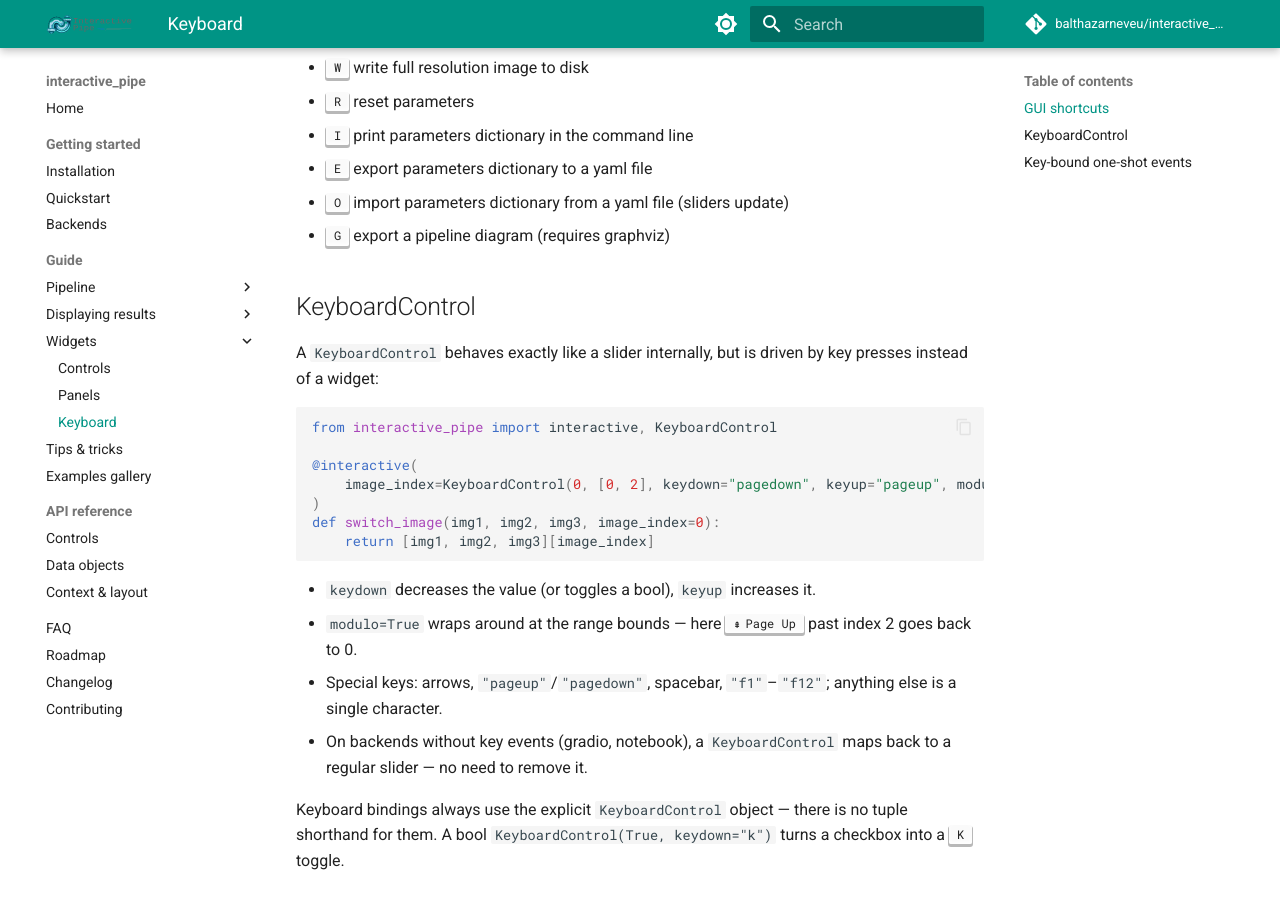
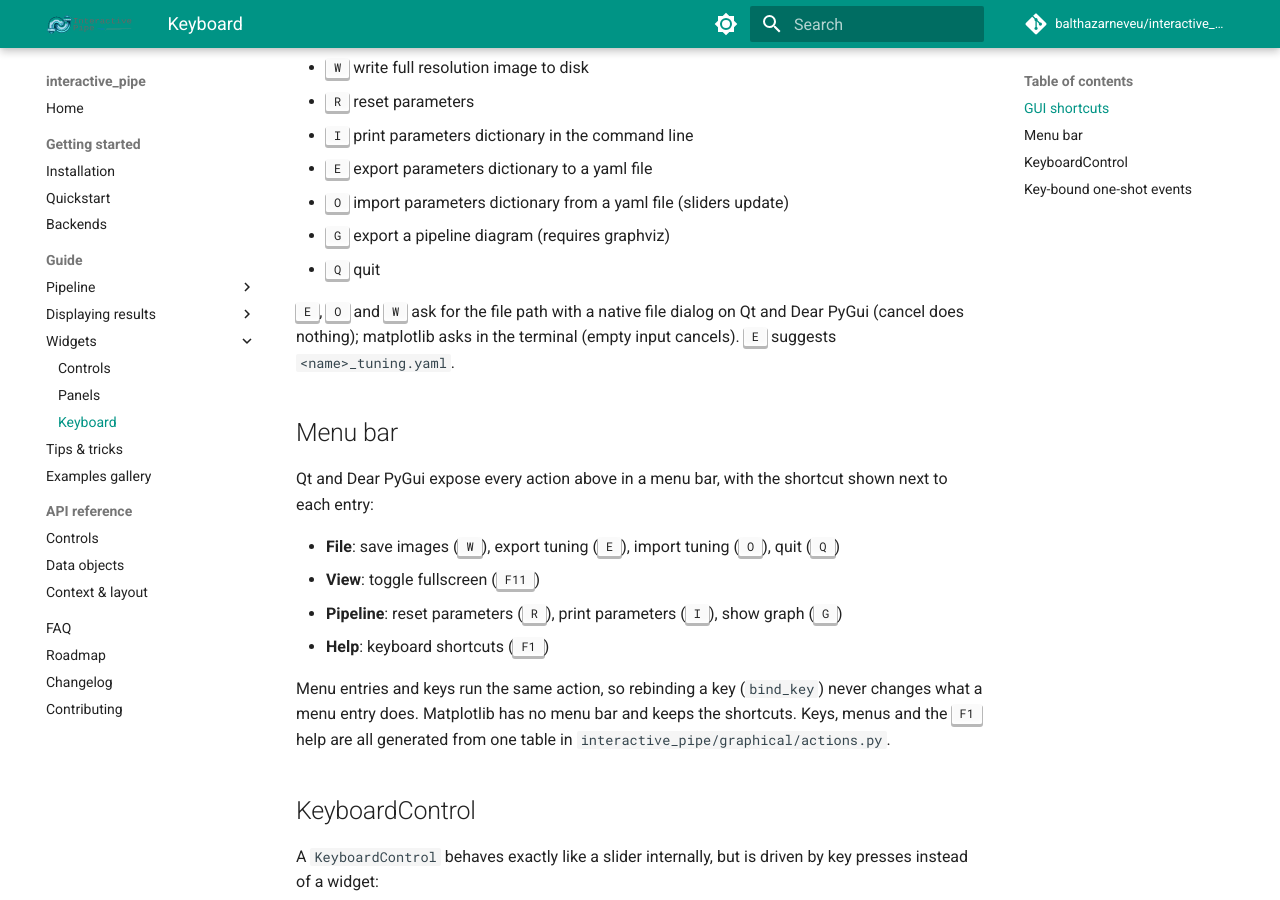
Before and after one commit to balthazarneveu/interactive_pipe, an MkDocs documentation site: the page built from docs/guide/keyboard.md, in a window 1280 px wide and 900 px high, scrolled down 284 px. Built offline with MkDocs 1.6.1 and Material for MkDocs 9.7.7, drawn with Linux system fonts in a browser that asks for light colours; comment, search, counter and statistics services are not loaded.

Commit message:
Document the menu bar, file dialogs and the export/prompt fixes
- keyboard.md: q shortcut, native file dialogs, new "Menu bar" section
- backends.md: "Menu bar" row in the feature matrix
- CHANGELOG: menu bar feature, e-key no-op and terminal prompt freeze fixes
- code_architecture.md: actions registry and ask_path hook

```diff
--- a/docs/getting-started/backends.md
+++ b/docs/getting-started/backends.md
@@ -21,6 +21,7 @@ Select the backend with the `gui=` argument of `@interactive_pipeline` (or `@int
 | Plot curves | ✅ | ✅ (zoom & pan) | ✅ | ✅ | ✅ |
 | Change layout | ✅ | ✅ | ✅ | ✅ | ➖ |
 | Keyboard shortcuts / fullscreen | ✅ | ✅ | ✅ | ➖ | ➖ |
+| Menu bar | ✅ | ✅ | ➖ | ➖ | ➖ |
 | Audio support | ✅ | ➖ | ➖ | ➖ | ✅ |
 | Image buttons | ✅ | ✅ | ➖ | ➖ | ➖ |
 | Circular slider | ✅ | ✅ (knob) | ➖ | ➖ | ➖ |
--- a/docs/guide/keyboard.md
+++ b/docs/guide/keyboard.md
@@ -12,6 +12,20 @@
 - ++e++ export parameters dictionary to a yaml file
 - ++o++ import parameters dictionary from a yaml file (sliders update)
 - ++g++ export a pipeline diagram (requires graphviz)
+- ++q++ quit
+
+++e++, ++o++ and ++w++ ask for the file path with a native file dialog on Qt and Dear PyGui (cancel does nothing); matplotlib asks in the terminal (empty input cancels). ++e++ suggests `<name>_tuning.yaml`.
+
+## Menu bar
+
+Qt and Dear PyGui expose every action above in a menu bar, with the shortcut shown next to each entry:
+
+- **File**: save images (++w++), export tuning (++e++), import tuning (++o++), quit (++q++)
+- **View**: toggle fullscreen (++f11++)
+- **Pipeline**: reset parameters (++r++), print parameters (++i++), show graph (++g++)
+- **Help**: keyboard shortcuts (++f1++)
+
+Menu entries and keys run the same action, so rebinding a key (`bind_key`) never changes what a menu entry does. Matplotlib has no menu bar and keeps the shortcuts. Keys, menus and the ++f1++ help are all generated from one table in `interactive_pipe/graphical/actions.py`.
 
 ## KeyboardControl
 
```
Also changed, not shown: CHANGELOG.md (+3 -0 lines), code_architecture.md (+1 -1 lines).
